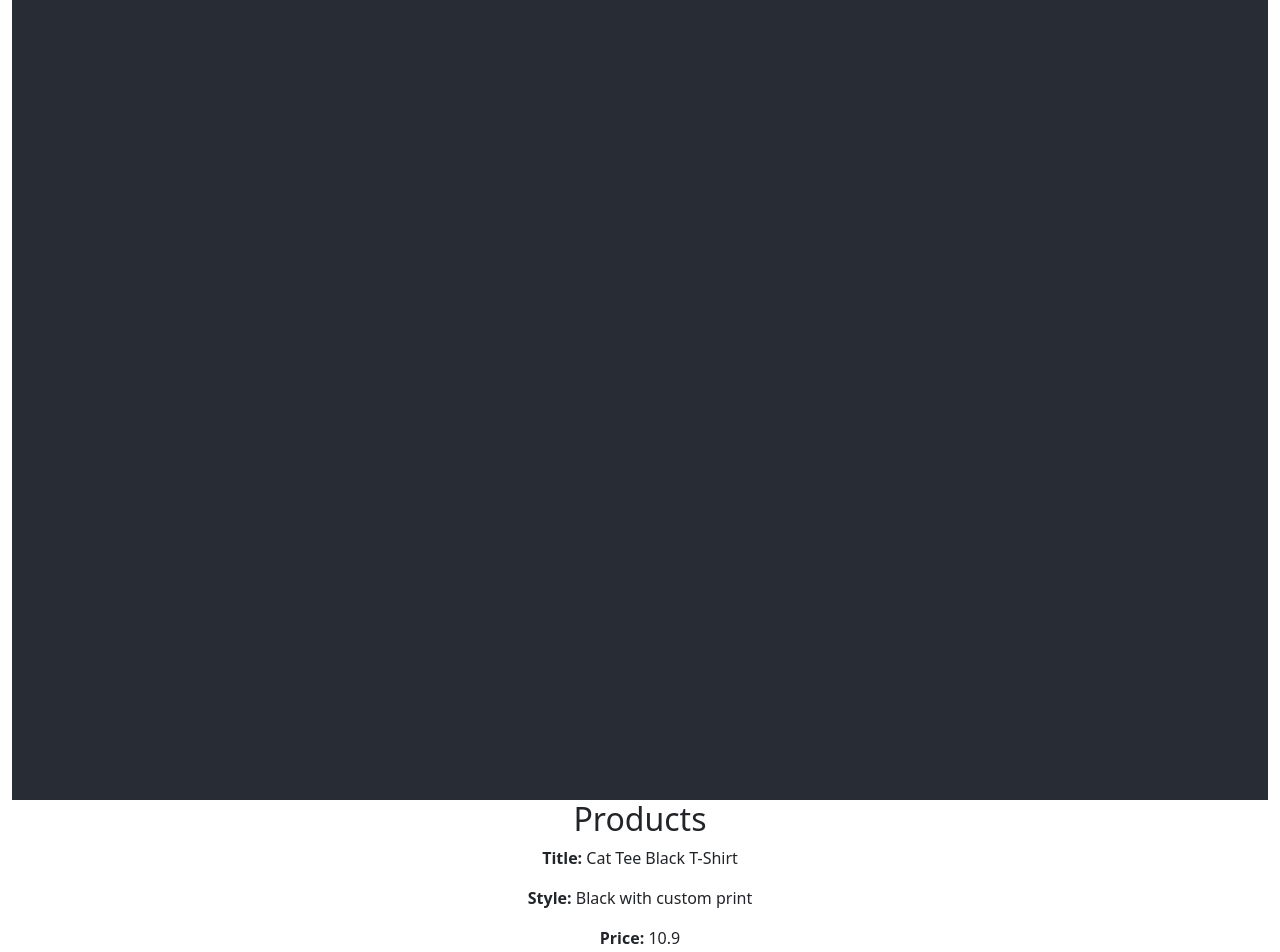
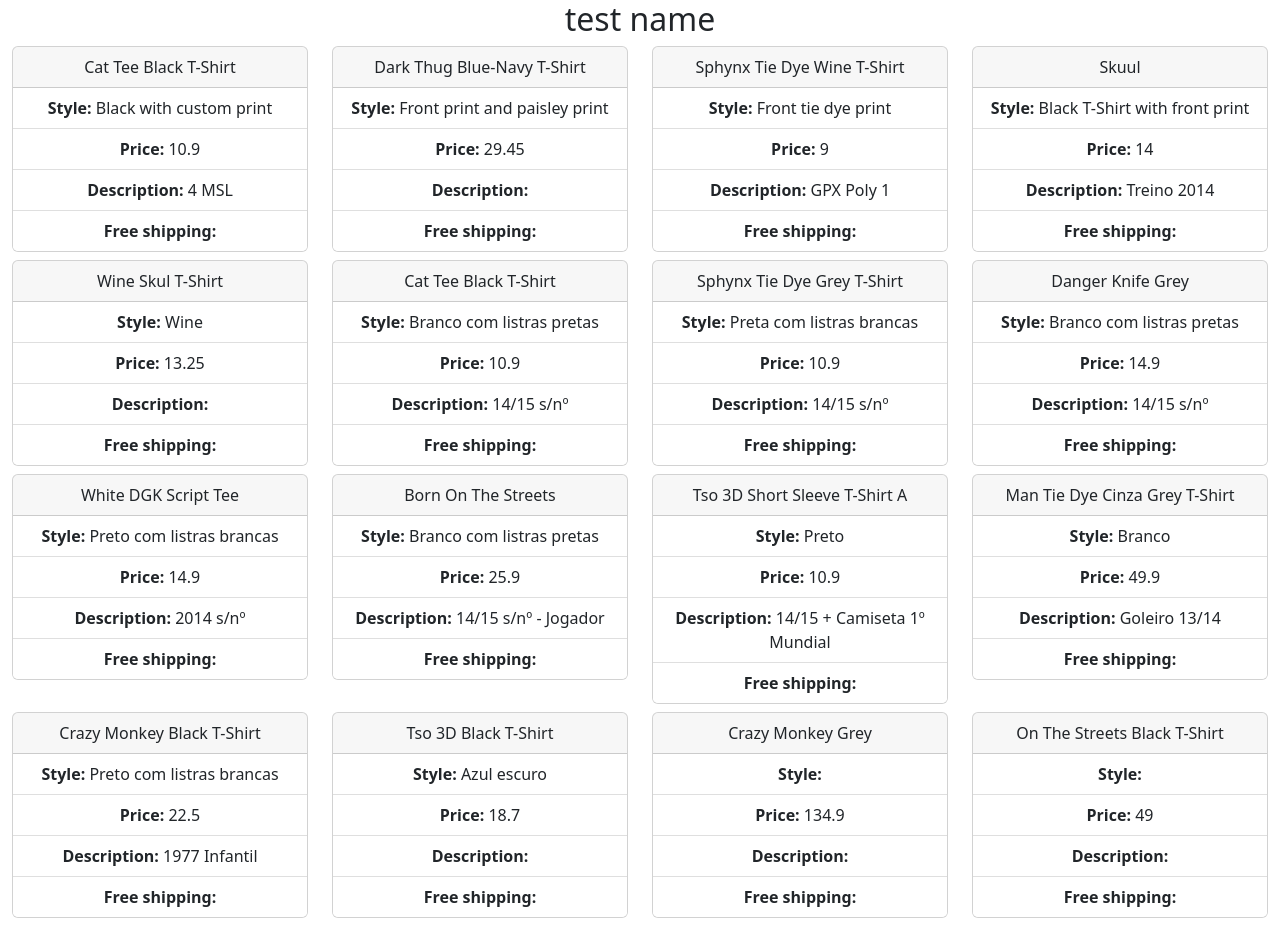
Before and after one commit to ppshilpa/react_apps, a React (Create React App) app in the folder react-web-app/: page / in a window 1280 px wide. Shown: the top 952 px of the page. After the commit the page ends 926 px from the top, so only its background shows below. Built offline with nearby package versions, Linux system fonts and the light colour scheme.

Commit message:
added product list

```diff
--- a/react-web-app/src/App.tsx
+++ b/react-web-app/src/App.tsx
@@ -3,27 +3,11 @@
 import './App.css';
 import ProductList from "./component/ProductList";
 import products from "./data/products.json";
-interface product {
-  availableSizes: string[];
-  currencyFormat: string;
-  currencyId: string;
-  description: string;
-  id: number;
-  installments: number;
-  isFreeShipping: boolean;
-  price: number;
-  sku: number;
-  style: string;
-  title: string
-};
 
 const App =() =>{
   return (
     <div  className="App container-fluid">
-      <header className="App-header">
-
-      </header>
-      <ProductList data={products as product[]} />
+      <ProductList data={products} cardName={"test name"} />
     </div>
   );
 }
--- /dev/null
+++ b/react-web-app/src/component/ProductCard.tsx
@@ -0,0 +1,17 @@
+import {product} from './ProductList';
+
+export const ProductCard = (props:product) => {
+    return (
+<div className="card mb-2">
+  <div className="card-header">
+  {props.title}
+  </div>
+  <ul className="list-group list-group-flush">
+    <li className="list-group-item"><b>Style:</b> {props.style}</li>
+    <li className="list-group-item"><b>Price:</b> {props.price}</li>
+    <li className="list-group-item"><b>Description:</b> {props.description}</li>
+    <li className="list-group-item"><b>Free shipping:</b> {props.isFreeShipping}</li>
+  </ul>
+      </div>
+    );
+  };
--- a/react-web-app/src/component/ProductList.tsx
+++ b/react-web-app/src/component/ProductList.tsx
@@ -1,59 +1,36 @@
-interface product {
+import {ProductCard} from './ProductCard';
+
+export interface product {
     availableSizes: string[];
     currencyFormat: string;
     currencyId: string;
     description: string;
     id: number;
-    installments: number;
+    installments?: number;
     isFreeShipping: boolean;
-    price: number;
+    price: number | string;
     sku: number;
     style: string;
     title: string
   };
-  type listOfProps = {
-    data:product[];
-    value?:string;
 
-}
-const ProductCard = (props:product) => {
-    return (
-      <div className="product">
-        <p>
-          <b>Title:</b> {props.title}
-        </p>
-        <p>
-          <b>Style:</b> {props.style}
-        </p>
-        <p>
-          <b>Price:</b> {props.price}
-        </p>
-        <p>
-          <b>Description:</b> {props.description}
-        </p>
-        <p>
-          <b>Free shipping:</b> {props.isFreeShipping}
-        </p>
-        <hr />
-      </div>
-    );
-  };
-   const ProductsList = (props:listOfProps) => {
-    console.log(props);
-    let { data: products } = props;
+type propsList ={
+data :product[];
+cardName?: string;
+};
+
+   const ProductsList = (props:propsList) => {
+   // const products = props.data || []
+    const {data:productList, cardName} = props;
     return (
       <div>
         <div>
           <div>
-            <h2>Products</h2>
+            <h2>{cardName}</h2>
           </div>
         </div>
-         <div>
-          {products.map((product) => {
-            console.log(product);
-         return <ProductCard key={product.sku} {...product} />
-          }
-          )}
+         <div className="row">
+          {productList.map((product) => <div className='col-3'><ProductCard key={product.sku} {...product} /></div>)}
         </div>
       </div>
     )
```
